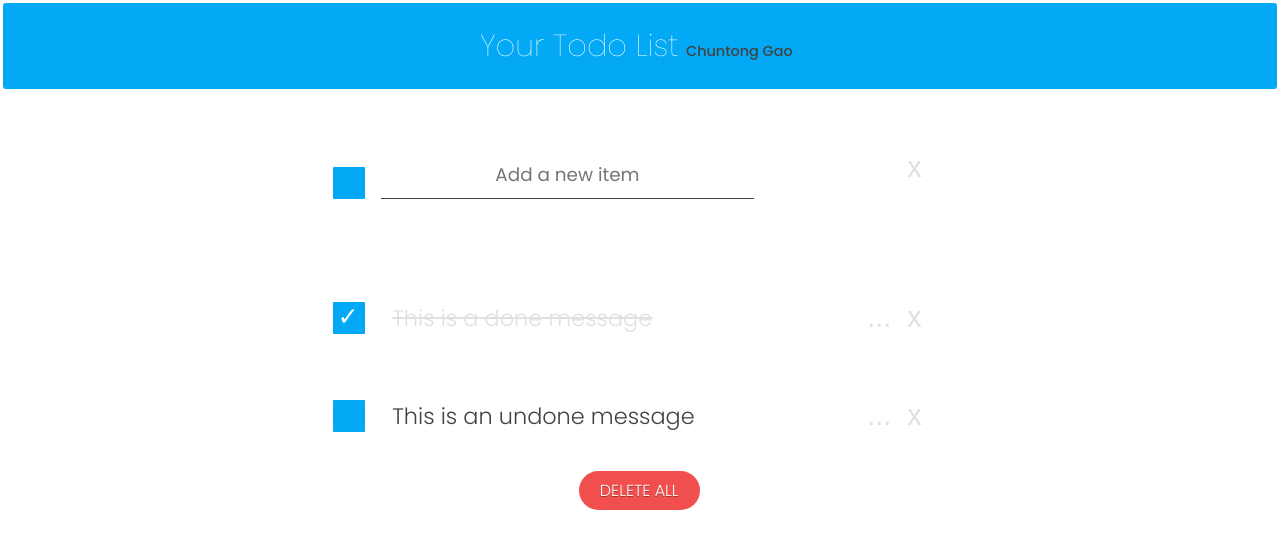
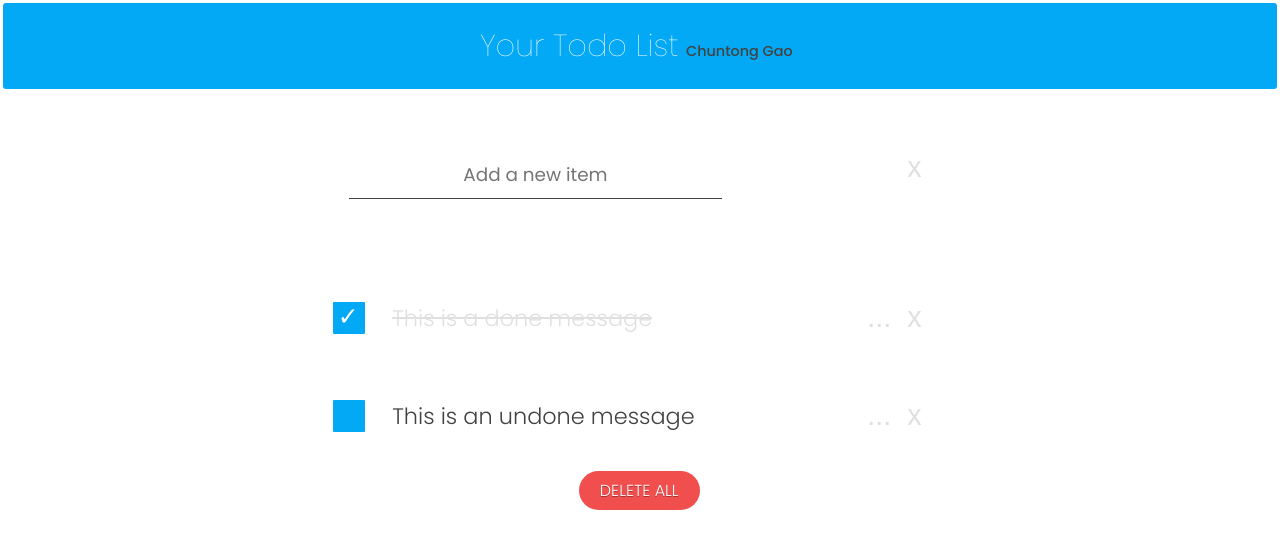
Before and after one commit to xnie0204/todo-list-react, a React (Create React App) app: page / in a window 1280 px wide. Shown: the top 548 px of the page. Built offline with nearby package versions, Linux system fonts and the light colour scheme.

Commit message:
delete unused import

```diff
--- a/src/components/NewItemForm.tsx
+++ b/src/components/NewItemForm.tsx
@@ -1,7 +1,7 @@
 import React, { useRef, useState } from 'react';
 import { useDispatch } from 'react-redux';
 
-import { addItem, toggleAllItems } from '../redux/actions';
+import { addItem } from '../redux/actions';
 
 const NewItemForm = (): JSX.Element => {
     const dispatch = useDispatch();
@@ -11,10 +11,6 @@ const NewItemForm = (): JSX.Element => {
 
     const dispatchAddItemAction = (): void => {
         dispatch(addItem(input));
-    };
-
-    const dispatchToggleAllItemsAction = (): void => {
-        dispatch(toggleAllItems());
     };
 
     const clearForm = (): void => {
@@ -49,14 +45,6 @@ const NewItemForm = (): JSX.Element => {
         }
     };
 
-    const toggleAllItemsButton = (
-        <input
-            id="toggle-all-items-button"
-            type="checkbox"
-            onClick={dispatchToggleAllItemsAction}
-        />
-    );
-
     const createItemForm = (
         <form id="create-item-form" ref={createItemFormRef} onSubmit={handleSubmit}>
             <input
@@ -84,7 +72,6 @@ const NewItemForm = (): JSX.Element => {
 
     return (
         <React.Fragment>
-            {toggleAllItemsButton}
             {createItemForm}
             {clearFormButton}
         </React.Fragment>
```
